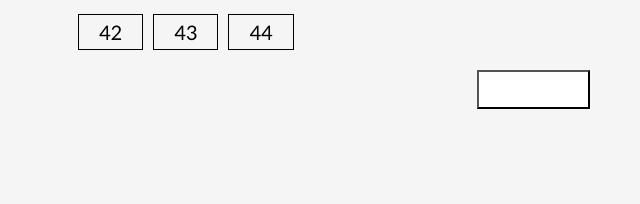
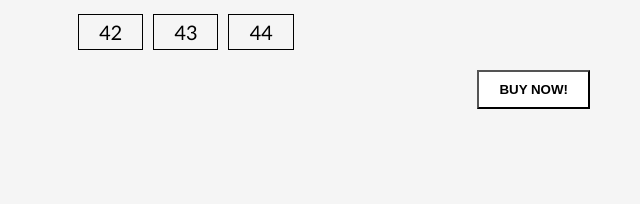
Before and after one commit to MJAlconcel8/soleconnect, a plain HTML site: page index.html in a window 1280 px wide. In both pictures the pointer is over the button 1173 px from the left and 1786 px from the top of the page. Shown: the part 1697-1901 px from the top of the page, 640-1280 px from the left. Drawn offline with Linux system fonts and the light colour scheme.

Commit message:
fixed styling for product design

```diff
--- a/styles.css
+++ b/styles.css
@@ -258,5 +258,5 @@ html {
 
 .productButton:hover {
   background-color: white;
-  color: blac;
+  color: black;
 }
```
